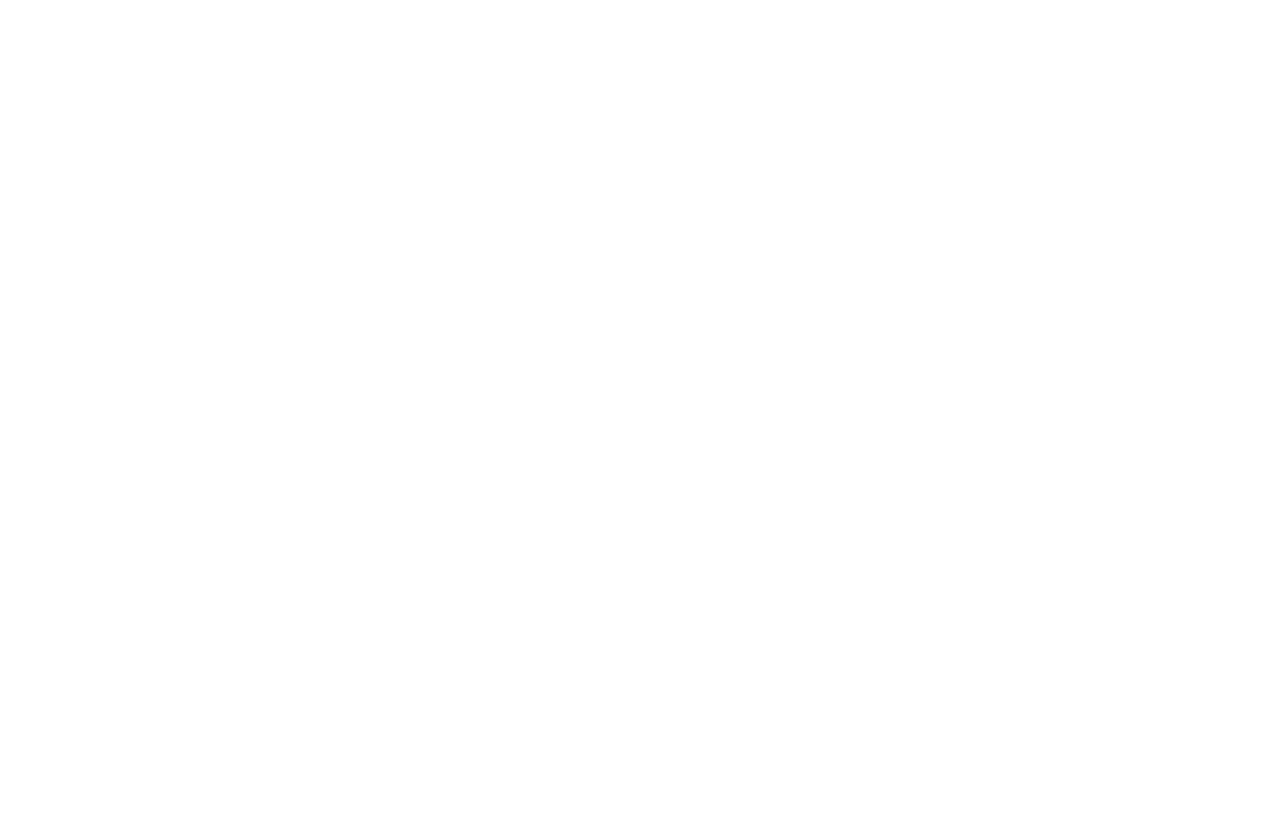
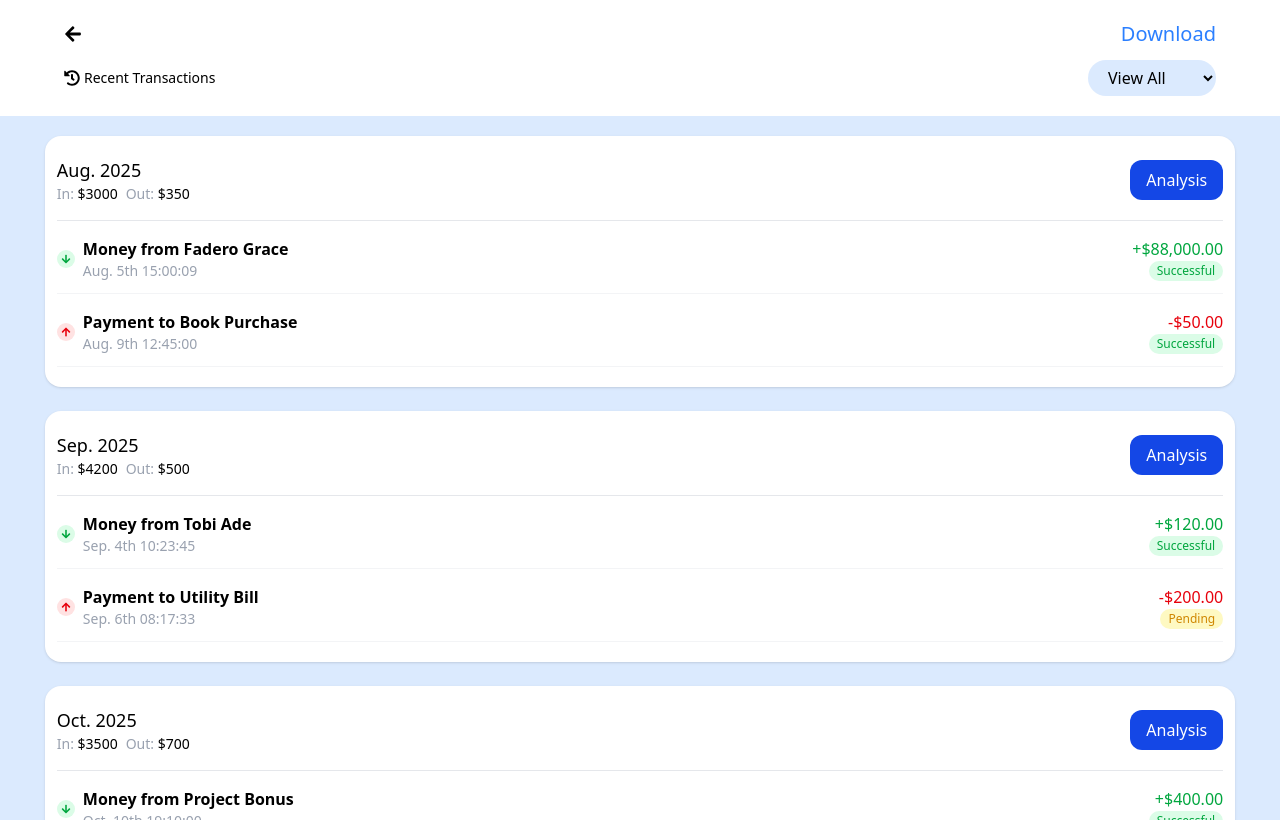
Before and after one commit to Olayinka-2/Smart-Budget, a React (Vite) app: page /trHistory in a window 1280 px wide. Before the commit this address had no page. Built offline with nearby package versions, Linux system fonts and the light colour scheme.

Commit message:
Add the transaction history

```diff
--- a/src/App.jsx
+++ b/src/App.jsx
@@ -7,6 +7,7 @@
 import Savings from './pages/Savings'
 import Alert from './pages/Alert'
 import Settings from './pages/Settings'
+import TransactionHistory from './pages/TransactionHistory'
 
 const App = () => {
   return (
@@ -19,6 +20,7 @@
         <Route path='/savings' element={<Savings />} />
         <Route path='/alert' element={<Alert />} />
         <Route path='/setting' element={<Settings />} />
+        <Route path='/trHistory' element={<TransactionHistory />} />
       </Routes>
     </div>
   )
--- a/src/components/BalanceDisplay.jsx
+++ b/src/components/BalanceDisplay.jsx
@@ -25,7 +25,7 @@
         </div>
       </div>
       <div className="flex flex-col gap-2">
-        <Link>
+        <Link to={'/trHistory'}>
           <p>Transaction History</p>
         </Link>
         <button className="font-medium py-1 px-3 rounded-full bg-white text-blue-500">
--- /dev/null
+++ b/src/pages/TransactionHistory.jsx
@@ -0,0 +1,188 @@
+import React, { useState } from "react";
+import { FaArrowDown, FaArrowLeft, FaHistory } from "react-icons/fa";
+
+const transactionsData = {
+  "Aug. 2025": {
+    in: 3000,
+    out: 350,
+    list: [
+      {
+        id: 1,
+        name: "Fadero Grace",
+        date: "Aug. 5th 15:00:09",
+        amount: "+$88,000.00",
+        status: "Successful",
+        type: "in",
+      },
+      {
+        id: 2,
+        name: "Book Purchase",
+        date: "Aug. 9th 12:45:00",
+        amount: "-$50.00",
+        status: "Successful",
+        type: "out",
+      },
+    ],
+  },
+  "Sep. 2025": {
+    in: 4200,
+    out: 500,
+    list: [
+      {
+        id: 3,
+        name: "Tobi Ade",
+        date: "Sep. 4th 10:23:45",
+        amount: "+$120.00",
+        status: "Successful",
+        type: "in",
+      },
+      {
+        id: 4,
+        name: "Utility Bill",
+        date: "Sep. 6th 08:17:33",
+        amount: "-$200.00",
+        status: "Pending",
+        type: "out",
+      },
+    ],
+  },
+  "Oct. 2025": {
+    in: 3500,
+    out: 700,
+    list: [
+      {
+        id: 5,
+        name: "Project Bonus",
+        date: "Oct. 10th 19:10:00",
+        amount: "+$400.00",
+        status: "Successful",
+        type: "in",
+      },
+    ],
+  },
+};
+
+const TransactionHistory = () => {
+  const [selectedMonth, setSelectedMonth] = useState("View All");
+
+  const months = Object.keys(transactionsData);
+  const filteredMonths =
+    selectedMonth === "View All" ? months : [selectedMonth];
+
+  return (
+    <div className="min-h-screen flex flex-col">
+      <div className="mt-5 flex flex-col h-screen">
+        <div className="flex flex-col gap-3 w-[90%] mx-auto mb-5">
+          <div className="flex justify-between items-center">
+            <FaArrowLeft className="text-lg font-semibold" />
+            <p className="text-blue-500 text-xl font-medium">Download</p>
+          </div>
+          <div className="flex items-center justify-between">
+            <div className="flex items-center gap-1">
+              <FaHistory />
+              <p className="font-medium text-sm">Recent Transactions</p>
+            </div>
+            <div>
+              <select
+                name="viewMonth"
+                id="viewMonth"
+                className="bg-blue-100 px-4 py-1.5 rounded-full outline-none focus:ring focus:ring-blue-400"
+                onChange={(e) => setSelectedMonth(e.target.value)}
+                value={selectedMonth}
+              >
+                <option value="View All">View All</option>
+                {months.map((month) => (
+                  <option key={month} value={month}>
+                    {month}
+                  </option>
+                ))}
+              </select>
+            </div>
+          </div>
+        </div>
+
+        {/* Scrollable Transaction Section */}
+        <div className="flex-1 bg-blue-100 overflow-y-auto pb-10 flex flex-col">
+          <div className="w-[93%] mx-auto space-y-6 mt-5">
+            {filteredMonths.map((month) => {
+              const data = transactionsData[month];
+              return (
+                <div
+                  key={month}
+                  className="rounded-2xl bg-white py-5 px-3 shadow-sm"
+                >
+                  {/* Month Header */}
+                  <div className="flex items-center justify-between border-b border-gray-200 pb-4">
+                    <div>
+                      <p className="text-lg font-medium">{month}</p>
+                      <div className="flex items-center gap-2 text-sm">
+                        <p>
+                          <span className="text-gray-400">In:</span> ${data.in}
+                        </p>
+                        <p>
+                          <span className="text-gray-400">Out:</span> $
+                          {data.out}
+                        </p>
+                      </div>
+                    </div>
+                    <button className="px-4 py-2 bg-blue-700 rounded-xl text-white font-medium hover:bg-blue-600 transition">
+                      Analysis
+                    </button>
+                  </div>
+
+                  {/* Transaction List */}
+                  <div className="mt-4 space-y-4">
+                    {data.list.map((tx) => (
+                      <div
+                        key={tx.id}
+                        className="flex items-center gap-2 border-b border-gray-100 pb-3"
+                      >
+                        <FaArrowDown
+                          className={`p-1 rounded-full font-bold text-lg ${
+                            tx.type === "in"
+                              ? "bg-green-100 text-green-600"
+                              : "bg-red-100 text-red-600 rotate-180"
+                          }`}
+                        />
+                        <div>
+                          <p className="font-semibold">
+                            {tx.type === "in"
+                              ? `Money from ${tx.name}`
+                              : `Payment to ${tx.name}`}
+                          </p>
+                          <p className="text-gray-400 text-sm">{tx.date}</p>
+                        </div>
+                        <div className="ml-auto flex flex-col items-end">
+                          <p
+                            className={`font-medium ${
+                              tx.type === "in"
+                                ? "text-green-600"
+                                : "text-red-600"
+                            }`}
+                          >
+                            {tx.amount}
+                          </p>
+                          <p
+                            className={`px-2 py-0.5 text-xs rounded-2xl ${
+                              tx.status === "Successful"
+                                ? "bg-green-100 text-green-600"
+                                : "bg-yellow-100 text-yellow-600"
+                            }`}
+                          >
+                            {tx.status}
+                          </p>
+                        </div>
+                      </div>
+                    ))}
+                  </div>
+                </div>
+              );
+            })}
+          </div>
+        </div>
+      </div>
+    </div>
+  );
+};
+
+export default TransactionHistory;
```
